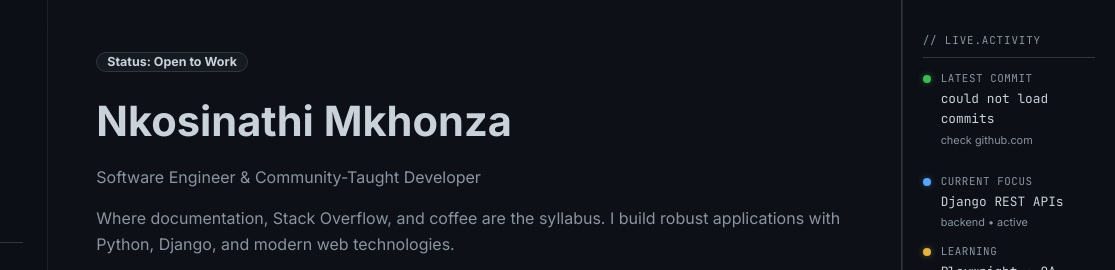
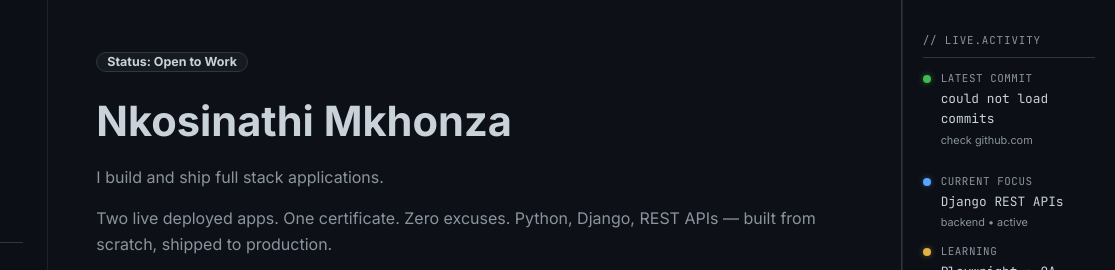
Before and after one commit to NkosinathiMkhonza/Portfolio, a plain HTML site: page index.html in a window 1280 px wide. Shown: the top 270 px of the page, 165-1280 px from the left. Drawn offline with nearby package versions, Linux system fonts and the light colour scheme; no server answers.

Commit message:
feat:           updatenarrative and add frosted glass to sodebars

```diff
--- a/index.html
+++ b/index.html
@@ -78,8 +78,11 @@
                         <span class="badge">Status: Open to Work</span>
                     </div>
                     <h1>Nkosinathi Mkhonza</h1>
-                    <p class="subtitle">Software Engineer & Community-Taught Developer</p>
-                    <p>Where documentation, Stack Overflow, and coffee are the syllabus. I build robust applications with Python, Django, and modern web technologies.</p>
+                    <p class="subtitle">I build and ship full stack applications.</p>
+                    <p>
+                        Two live deployed apps. One certificate. Zero excuses.
+                        Python, Django, REST APIs — built from scratch, shipped to production.
+                    </p>
                     <div class="code-block">
                         <div class="code-header">
                             <span>terminal</span>
```
